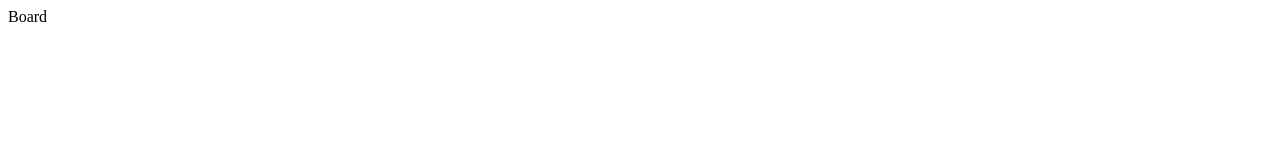
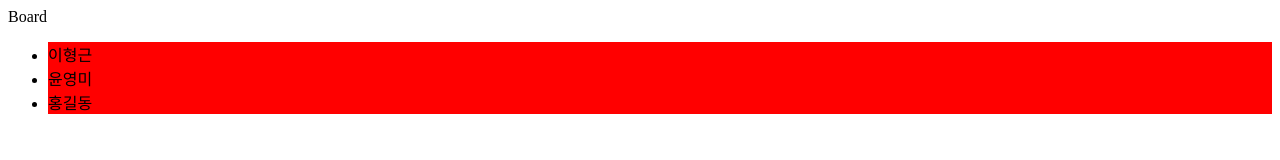
Before and after one commit to LeeHyungGeun/git-test2, a plain HTML site: page board.html in a window 1280 px wide. Drawn offline with Linux system fonts and the light colour scheme.

Commit message:
Add a name list and background color as red

```diff
--- a/board.html
+++ b/board.html
@@ -5,7 +5,21 @@
   <meta name="viewport" content="width=device-width, initial-scale=1.0">
   <meta http-equiv="X-UA-Compatible" content="ie=edge">
   <title>Board</title>
+  <style>
+    div {
+      margin: 0;
+      padding: 0;
+    }
+    li {
+      background: red;
+    }
+  </style>
 </head>
 <body>
   <div>Board</div>
+  <ul>
+    <li>이형근</li>
+    <li>윤영미</li>
+    <li>홍길동</li>
+  </ul>
 </html>
```
